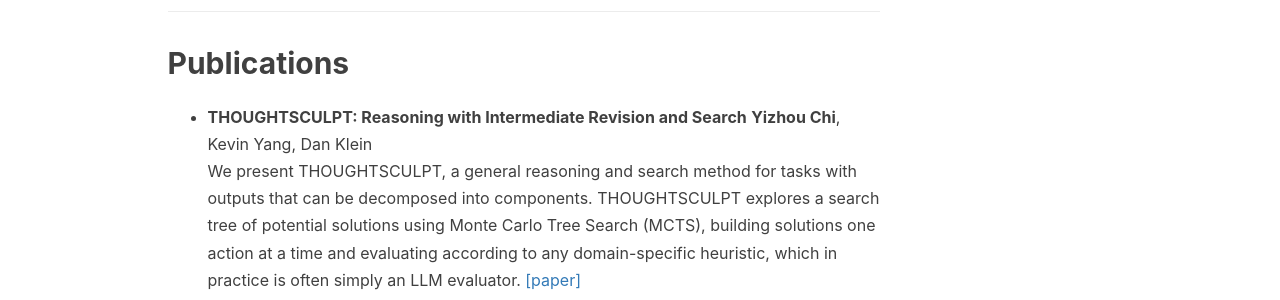
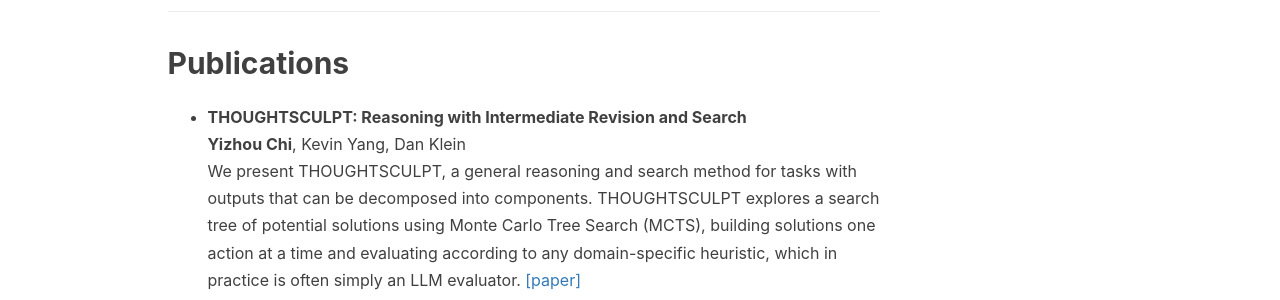
Before and after one commit to cyzus/cyzus.github.io, a Jekyll site: the page built from index.html, in a window 1280 px wide. Shown: the part 922-1222 px from the top of the page. Built offline with Jekyll 4.4.1, drawn with Linux system fonts in a browser that asks for light colours; nearby versions of some CDN libraries; comment, search, counter and statistics services are not loaded.

Commit message:
Update en.md

```diff
--- a/_includes/about/en.md
+++ b/_includes/about/en.md
@@ -9,7 +9,7 @@ My research interest centers around facilitating meaningful communication betwee
 
 ## Publications
 
-- **THOUGHTSCULPT: Reasoning with Intermediate Revision and Search**
+- **THOUGHTSCULPT: Reasoning with Intermediate Revision and Search** \
 **Yizhou Chi**, Kevin Yang, Dan Klein \
 We present THOUGHTSCULPT, a general reasoning and search method for tasks with outputs that can be decomposed into components. THOUGHTSCULPT explores a search tree of potential solutions using Monte Carlo Tree Search (MCTS), building solutions one action at a time and evaluating according to any domain-specific heuristic, which in practice is often simply an LLM evaluator.
 [[paper]](https://arxiv.org/abs/2404.05966)
```
